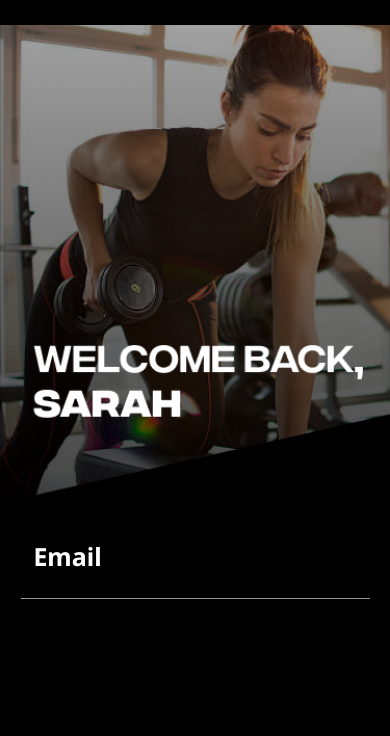
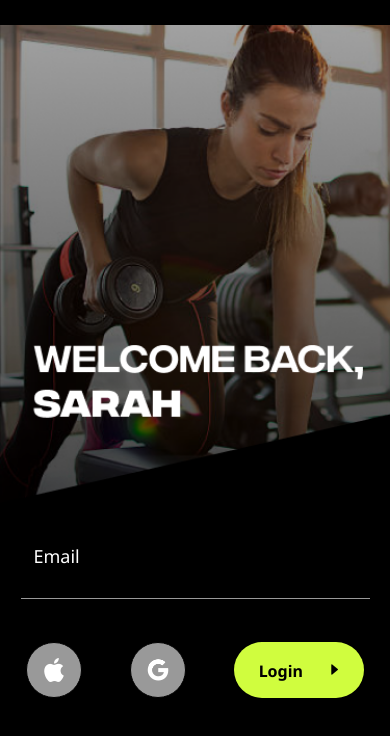
Before and after one commit to Faisal2506/GymApp, a React Native app: screen /LoginScreen in a window 390 px wide. Shown: the top 736 px of the page. Built offline with nearby package versions, Linux system fonts and the light colour scheme.

Commit message:
Login Page done

```diff
--- a/package.json
+++ b/package.json
@@ -9,6 +9,7 @@
     "web": "expo start --web"
   },
   "dependencies": {
+    "@expo/vector-icons": "^14.0.0",
     "@react-navigation/native": "^6.1.15",
     "@react-navigation/stack": "^6.3.27",
     "expo": "~50.0.11",
--- a/src/screens/Login/LoginScreen.js
+++ b/src/screens/Login/LoginScreen.js
@@ -1,9 +1,10 @@
-import { Image, Text, TextInput, View, KeyboardAvoidingView, ScrollView } from 'react-native'
+import { Image, Text, TextInput, View, KeyboardAvoidingView, ScrollView, TouchableOpacity } from 'react-native'
 import React from 'react'
 import FocusAwareStatusBar from '../../components/StatusBar/FocusAwareStatusBar'
 import { styles } from './LoginStyle'
+import { AntDesign } from '@expo/vector-icons'
 
-const LoginScreen = () => {
+const LoginScreen = ({navigation}) => {
   const [email,setEmail] = React.useState('');
   const [emailError, setEmailError] = React.useState(false);
 
@@ -20,12 +21,12 @@ const LoginScreen = () => {
   }
 
   return (
-    <KeyboardAvoidingView style={styles.mainContainer}>
+    <ScrollView style={styles.mainContainer}>
       <FocusAwareStatusBar isLightBar={true} isTopSpace={true} isTransparent={true} />
       <View >
         <Image source={require('../../../assets/images/Login/Login.png')} style={styles.imageStyle} />
       </View>
-      <ScrollView style={styles.bottomHalf}>
+      <View style={styles.bottomHalf}>
         <TextInput
           placeholder='Email'
           placeholderTextColor={"#ffffff"}
@@ -33,8 +34,34 @@ const LoginScreen = () => {
           onChangeText={(text)=>setEmail(text)}
           value={email}
         />
-      </ScrollView>
-    </KeyboardAvoidingView>
+        {emailError?<Text style={styles.errorText}>❗Please enter valid email</Text>:null}
+        {/* <Button /> */}
+        <View style={styles.loginContainer}>
+            <View style={styles.iconContainer}>
+              <AntDesign
+                name='apple1'
+                color={"#ffffff"}
+                size={24}
+              />
+            </View>
+            <View style={styles.iconContainer}>
+              <AntDesign
+                name='google'
+                color={"#ffffff"}
+                size={24}
+              />
+            </View>
+            <TouchableOpacity style={styles.loginBtnContainer} onPress={loginHandle}>
+              <Text style={styles.loginText}>Login</Text>
+              <AntDesign
+                name='caretright'
+                color={"#000000"}
+                size={12}
+              />
+            </TouchableOpacity>
+        </View>
+      </View>
+    </ScrollView>
   )
 }
 
--- a/src/screens/Login/LoginStyle.js
+++ b/src/screens/Login/LoginStyle.js
@@ -26,7 +26,44 @@ export const styles = StyleSheet.create({
     paddingLeft:SCREEN_WIDTH/30,
     paddingBottom:SCREEN_HEIGHT/50,
     borderColor:"#999",
+    fontFamily:"NotoSansRegular",
+    fontSize:getResponsiveFontSize(18),
+    color:"#ffffff",
+  },
+  errorText:{
+    color:"#ff4545",
+    marginTop:SCREEN_HEIGHT/50,
+    marginLeft:SCREEN_WIDTH/30,
+    fontFamily:"NotoSansExtraBold"
+  },
+  loginContainer:{
+    flexDirection:"row",
+    marginTop:SCREEN_HEIGHT/20,
+    borderWidth:1,
+    // borderColor:"red",
+    justifyContent:"space-around"
+  },
+  iconContainer:{
+    borderWidth:1,
+    backgroundColor:"#999",
+    height:SCREEN_HEIGHT/15,
+    width:SCREEN_HEIGHT/15,
+    borderRadius:999,
+    justifyContent:'center',
+    alignItems:'center'
+  },
+  loginBtnContainer:{
+    height:SCREEN_HEIGHT/15,
+    width:SCREEN_WIDTH/3,
+    borderRadius:30,
+    flexDirection:"row",
+    alignItems:"center",
+    justifyContent:"space-evenly",
+    backgroundColor:"#D0FD3E"
+  },
+  loginText:{
+    color:"#000000",
     fontFamily:"NotoSansBold",
-    fontSize:getResponsiveFontSize(25)
+    fontSize:getResponsiveFontSize(16)
   }
 })
```
Also changed, not shown: src/components/StatusBar/Button/Button.js (added, +13 -0 lines), src/components/StatusBar/Button/ButtonStyle.js (added, +12 -0 lines), 1 other file (tests, documents, lock files or other folders).
